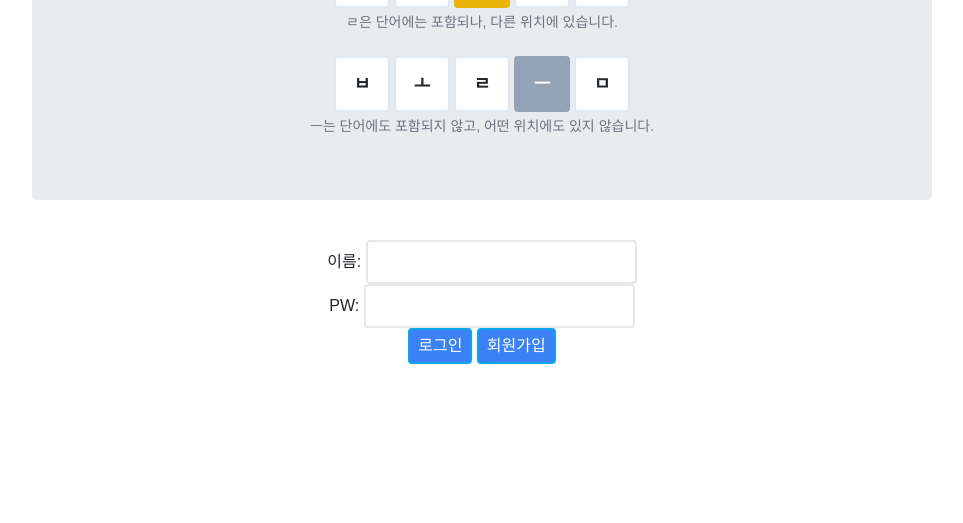
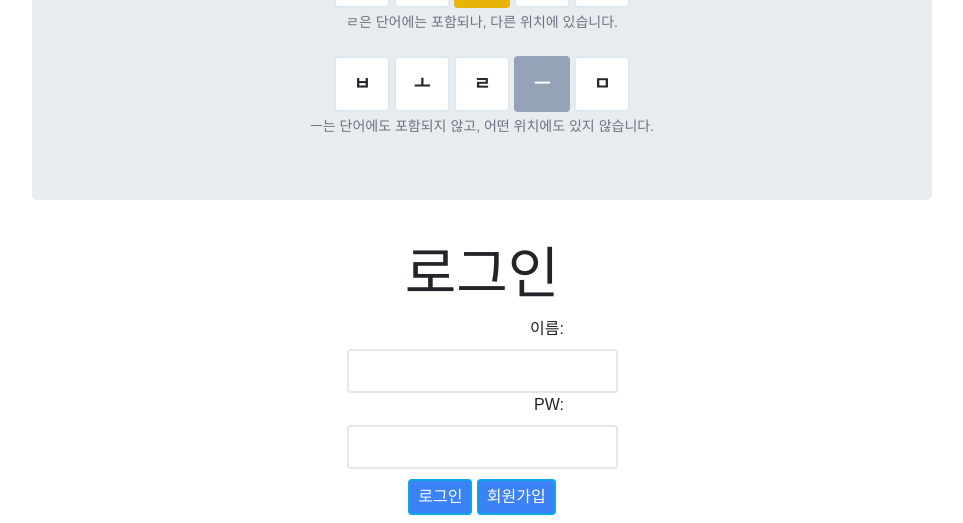
Before and after one commit to wonyoung2257/jungle_week00_project, a Flask app: page / in a window 1280 px wide. Shown: the part 413-936 px from the top of the page, without its empty margins (158-1121 px from the left). Before the commit the page ends 777 px from the top, so only its background shows below. Run offline with Flask 2, Linux system fonts and the light colour scheme; some libraries are stand-ins or nearby versions; some web fonts are replaced.

Commit message:
로그인 회원가입 정렬 수정

```diff
--- a/templates/index.html
+++ b/templates/index.html
@@ -80,11 +80,13 @@
       /* border-radius: 5px; */
     }
 
-    .text-box {
-      width: 100px;
+    #input-box {
+      width: 270px;
+      text-align: right;
+      margin: 10px auto;
+      padding-right: 53px;
+      position: relative;
     }
-
-
 
     .edit-box {
       width: 250px;
@@ -95,13 +97,13 @@
     function makepage() {
       $("#singup-form").show();
       $("#login-form").hide();
-      $("#rule-box").hide();
+      // $("#rule-box").hide();
     }
 
     function back() {
       $("#singup-form").hide();
       $("#login-form").show();
-      $("#rule-box").show();
+      // $("#rule-box").show();
     }
   </script>
 </head>
@@ -211,6 +213,10 @@
     </div>
 
     <form id="login-form" class="p-2 bg-white felx px-2 py-1 text-center" type="submit">
+      <div class="display-4">
+        <h1>로그인</h1>
+      </div>
+      <div id="input-box">
         <div>
           <label for="login-id">이름: </label>
           <input type="text"
@@ -223,6 +229,7 @@
             class="border-solid border-2 border-gray bg-white-500 hover:bg-gray-100 text-black font-bold py-2 px-4 rounded"
             id="login-pw" />
         </div>
+      </div>
       <div>
         <input id="submit-btn"
           class="border-solid border-2 border-sky-500 bg-blue-500 hover:bg-sky-500 text-white font-white py-1 px-2 rounded"
@@ -231,12 +238,14 @@
           class="border-solid border-2 border-sky-500 bg-blue-500 hover:bg-sky-500 text-white font-white py-1 px-2 rounded"
           onclick="makepage()">회원가입</button>
       </div>
+  </div>
   </form>
 
   <form id="singup-form" class="p-2 bg-white felx px-2 py-1 text-center" type="submit" display="none">
     <div class="display-4">
       <h1>회원가입</h1>
     </div>
+    <div id="input-box">
       <div>
         <label id="text-box" for="sign-up-id">이름: </label>
         <input id="sign-up-id"
@@ -253,13 +262,15 @@
         <input type="password" id="sign-up-pw2"
           class="border-solid border-2 border-gray bg-white-500 hover:bg-gray-100 text-black font-bold py-2 px-4 rounded" />
       </div>
-      <div class ="flex-warp">
+    </div>
+    <div class="flex-warp">
       <input id="singup-btn" type="submit"
         class="border-solid border-2 border-sky-500 bg-blue-500 hover:bg-sky-500 text-white font-white py-1 px-2 rounded"
         value="가입요청" />
       <button onclick="back()"
         class="border-solid border-2 border-sky-500 bg-blue-500 hover:bg-sky-500 text-white font-white py-1 px-2 rounded"
         type="button">뒤로가기</button>
+
     </div>
   </form>
   </div>
```
Lines whose indentation alone changed are shown as unchanged.
